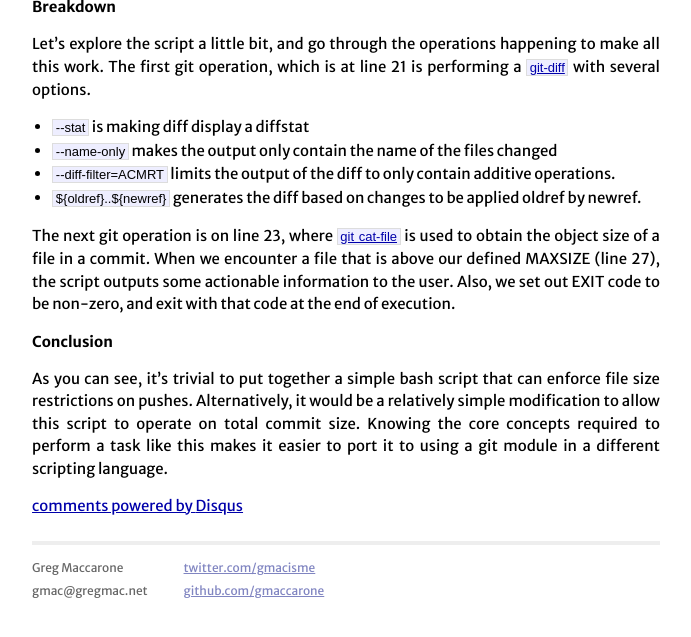
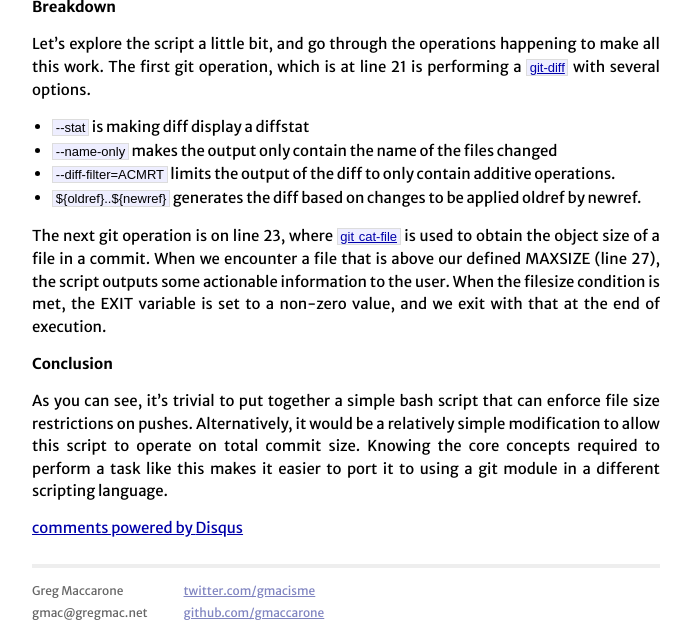
Before and after one commit to gmaccarone/gmaccarone.github.io, a Jekyll site: the page built from _posts/2013-06-20-blocking-large-file-commits-in-git.markdown, in a window 1280 px wide and 900 px high, scrolled down 1621 px, cut to the strip 263-900 px from the top of the window. Shown: the whole strip, without its empty margins (294-985 px from the left). Built offline with Jekyll 4.4.1, drawn with Linux system fonts in a browser that asks for light colours; some web fonts are replaced; comment, search, counter and statistics services are not loaded; before the commit the page ends 2498 px from its top, so only the background shows below that.

Commit message:
Fix some wording in the last paragraph.

```diff
--- a/_posts/2013-06-20-blocking-large-file-commits-in-git.markdown
+++ b/_posts/2013-06-20-blocking-large-file-commits-in-git.markdown
@@ -102,8 +102,8 @@ performing a [`git-diff`][gitdiff] with several options.
 The next git operation is on line 23, where [`git cat-file`][gitcatfile] is used
 to obtain the object size of a file in a commit. When we encounter a file that
 is above our defined MAXSIZE (line 27), the script outputs some actionable
-information to the user. Also, we set out EXIT code to be non-zero, and exit
-with that code at the end of execution.
+information to the user. When the filesize condition is met, the EXIT variable
+is set to a non-zero value, and we exit with that at the end of execution.
 
 # Conclusion
 As you can see, it's trivial to put together a simple bash script that can
```
